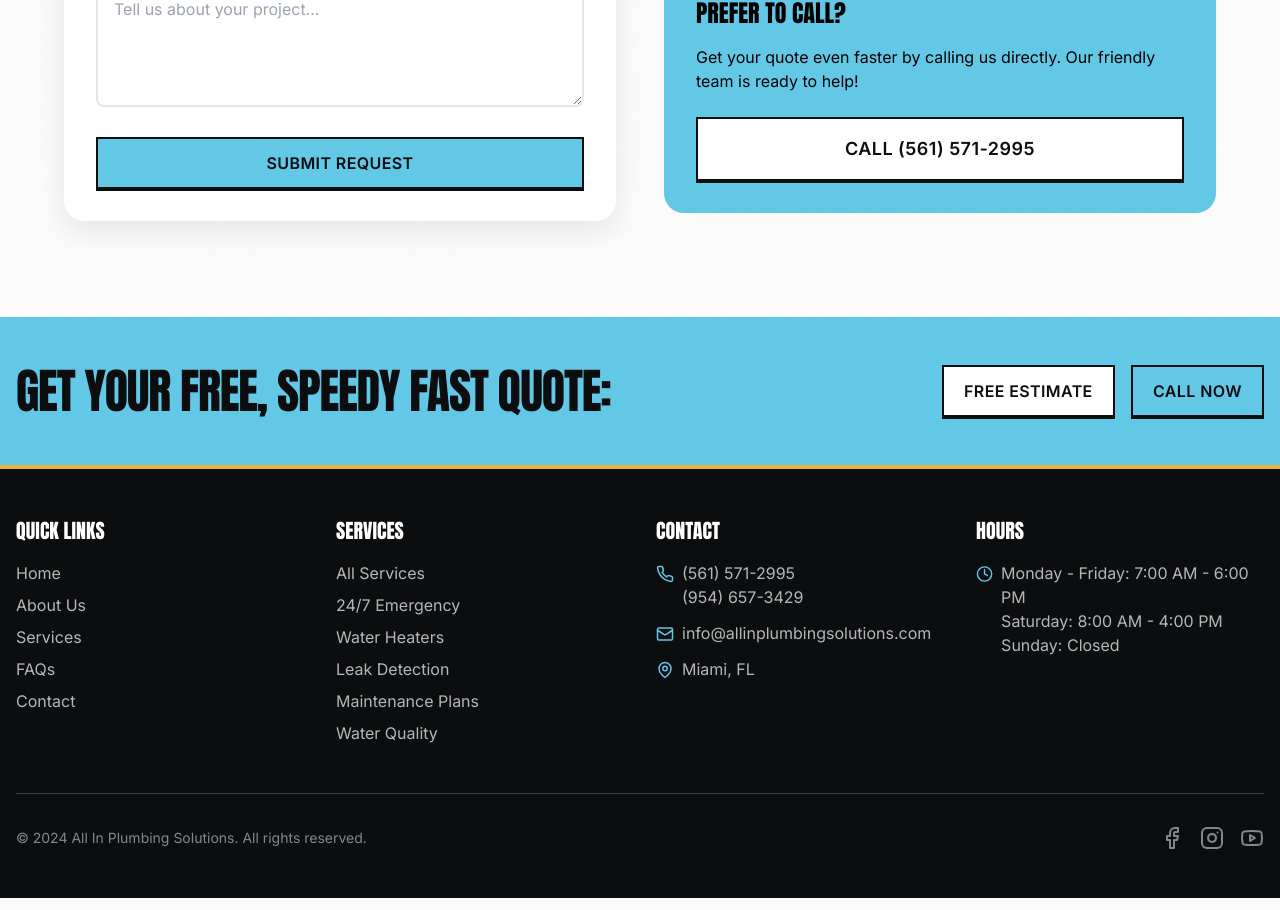
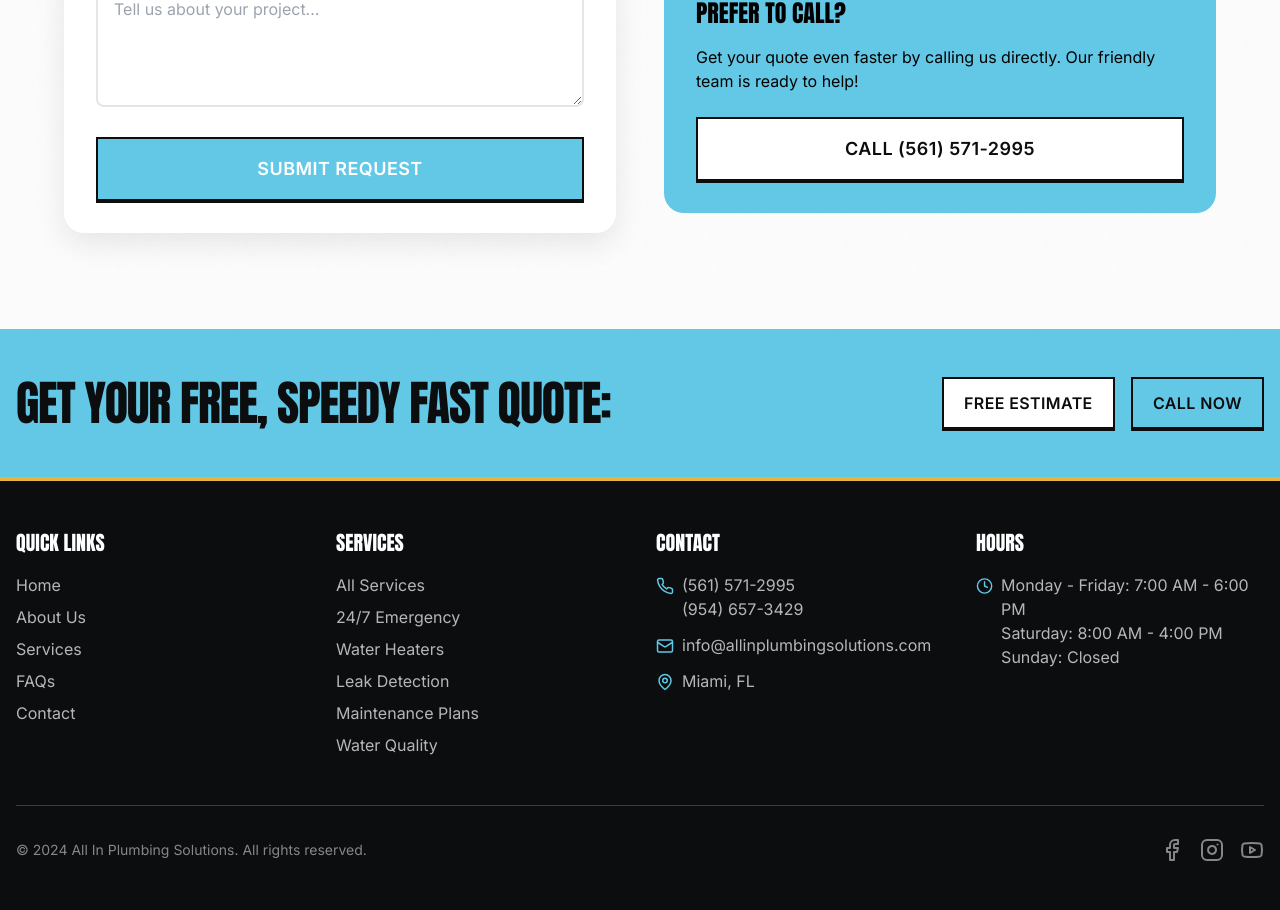
Before and after one commit to ChrolloAce/DirectPestSolutions, a Next.js app: page /contact in a window 1280 px wide. Shown: the part 1007-1917 px from the top of the page. Built offline with nearby package versions, Linux system fonts and the light colour scheme.

Commit message:
fix: Replace CTAButton with native button in contact form
- CTAButton component doesn't support disabled prop
- Using native button element with proper disabled state handling

```diff
--- a/app/contact/page.tsx
+++ b/app/contact/page.tsx
@@ -158,9 +158,13 @@ export default function ContactPage() {
                 />
               </div>
 
-              <CTAButton onClick={() => {}} fullWidth disabled={loading}>
+              <button
+                type="submit"
+                disabled={loading}
+                className="w-full inline-flex items-center justify-center px-6 py-4 text-base md:text-lg font-semibold uppercase tracking-wide border-2 border-brand-black bg-brand-blue text-white rounded-none shadow-btn transition hover:translate-y-[1px] hover:bg-brand-blue2 disabled:opacity-50 disabled:cursor-not-allowed"
+              >
                 {loading ? 'Submitting...' : 'Submit Request'}
-              </CTAButton>
+              </button>
             </form>
           </div>
 
```
